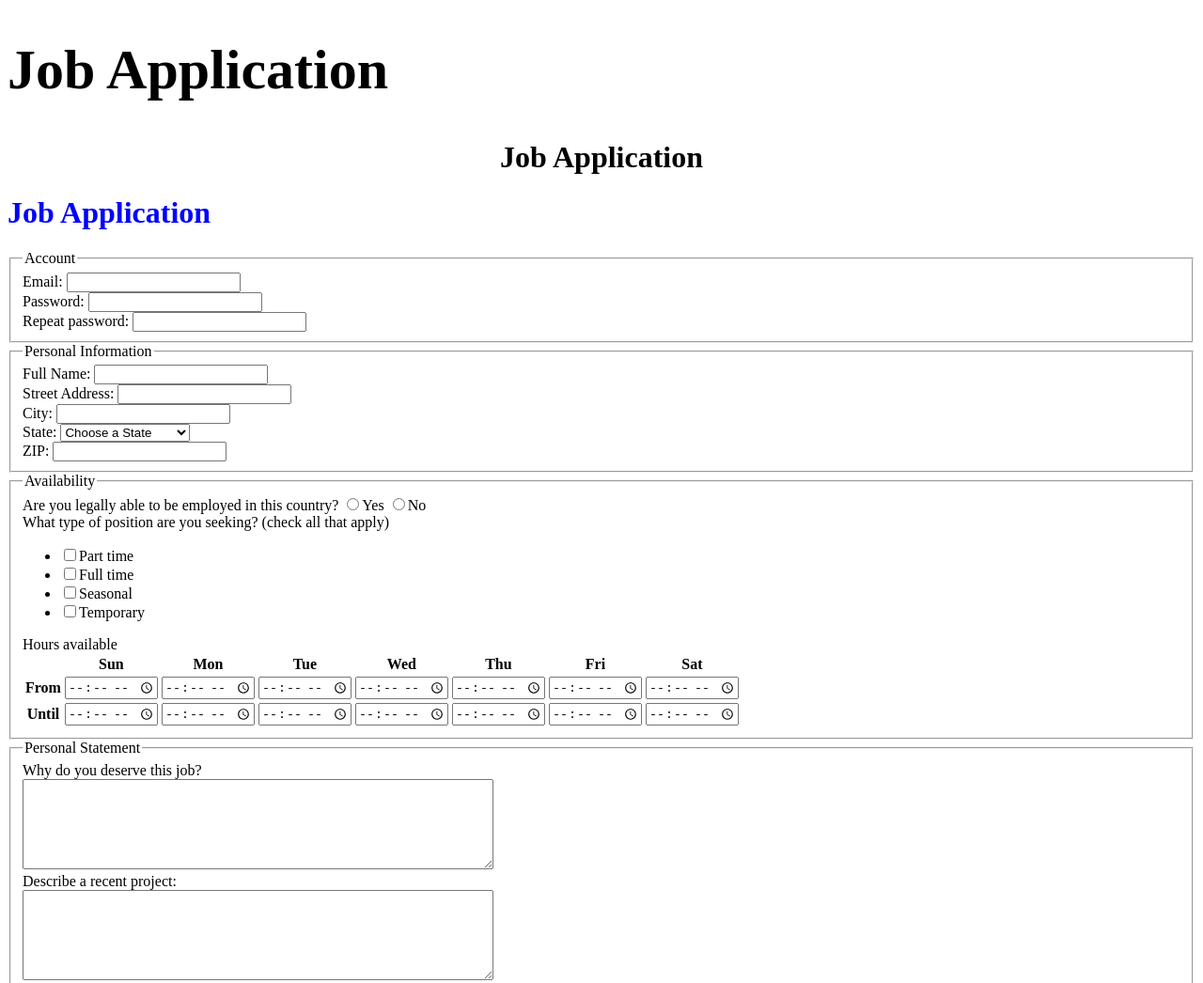
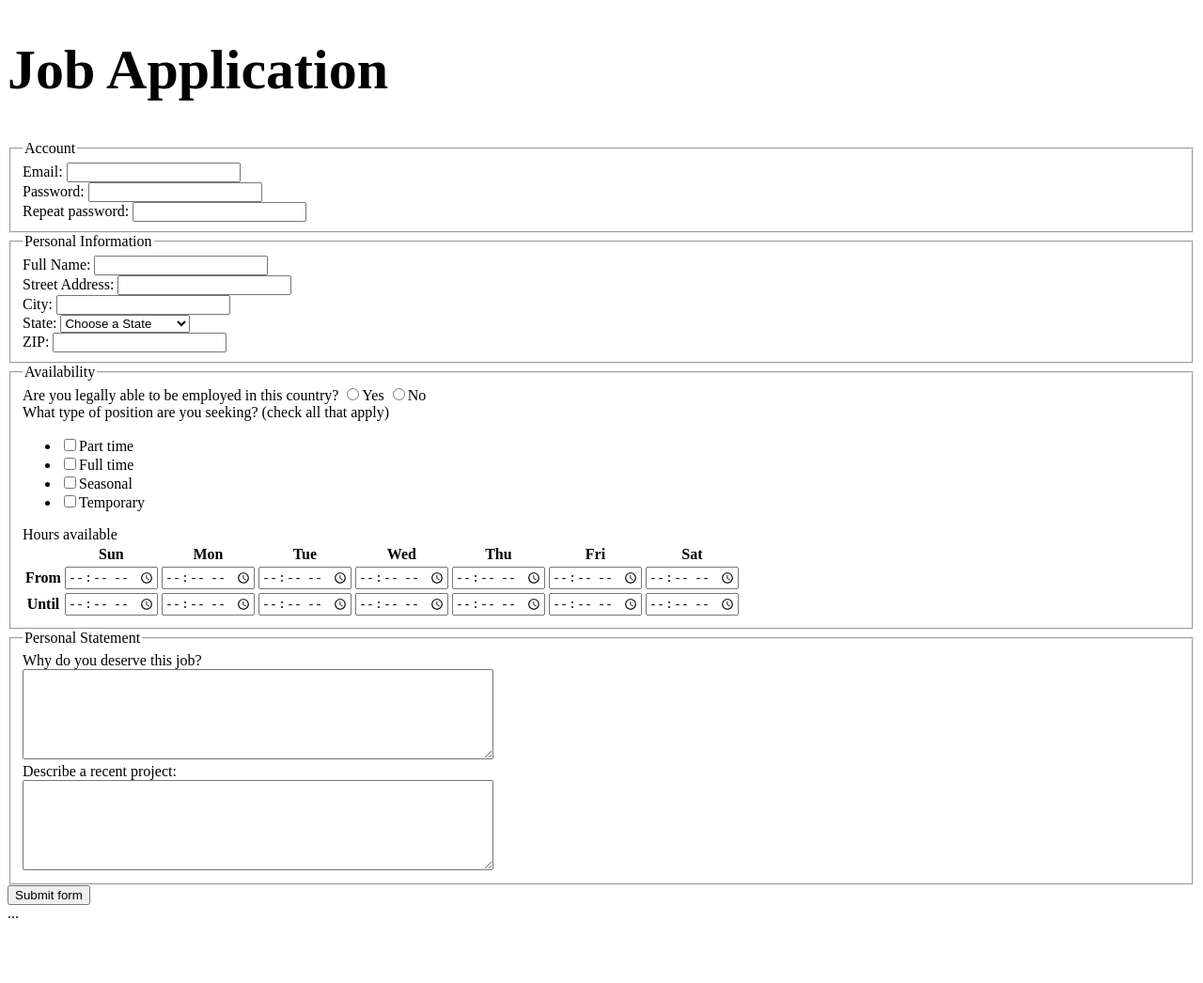
Before and after one commit to xiaozw2-1762538/xiaozw2-1762538.github.io, a plain HTML site: page jobApplicationForm.html in a window 1280 px wide. Shown: the top 1046 px of the page at 94% size. After the commit the page ends 989 px from the top, so only its background shows below. Drawn offline with Linux system fonts and the light colour scheme.

Commit message:
Add files via upload

```diff
--- a/jobApplicationForm.html
+++ b/jobApplicationForm.html
@@ -4,8 +4,6 @@
 	<meta charset="utf-8">
 	<title>Job Application</title>
 	<h1 style="font-size:60px;">Job Application</h1>
-	<h1 style="text-align:center;">Job Application</h1>
-	<h1 style="color:blue;">Job Application</h1>
 </head>
 <body>
 
```
